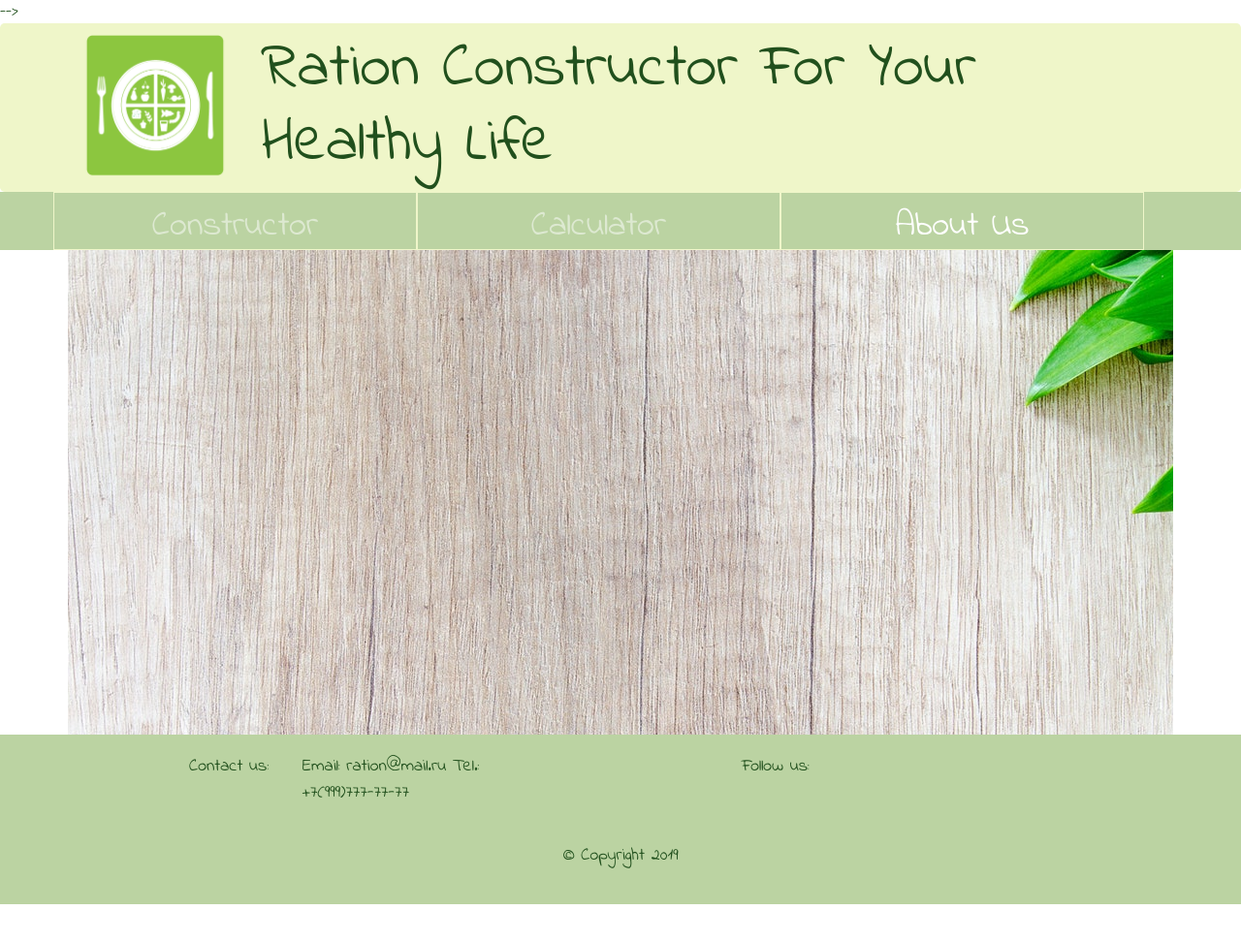
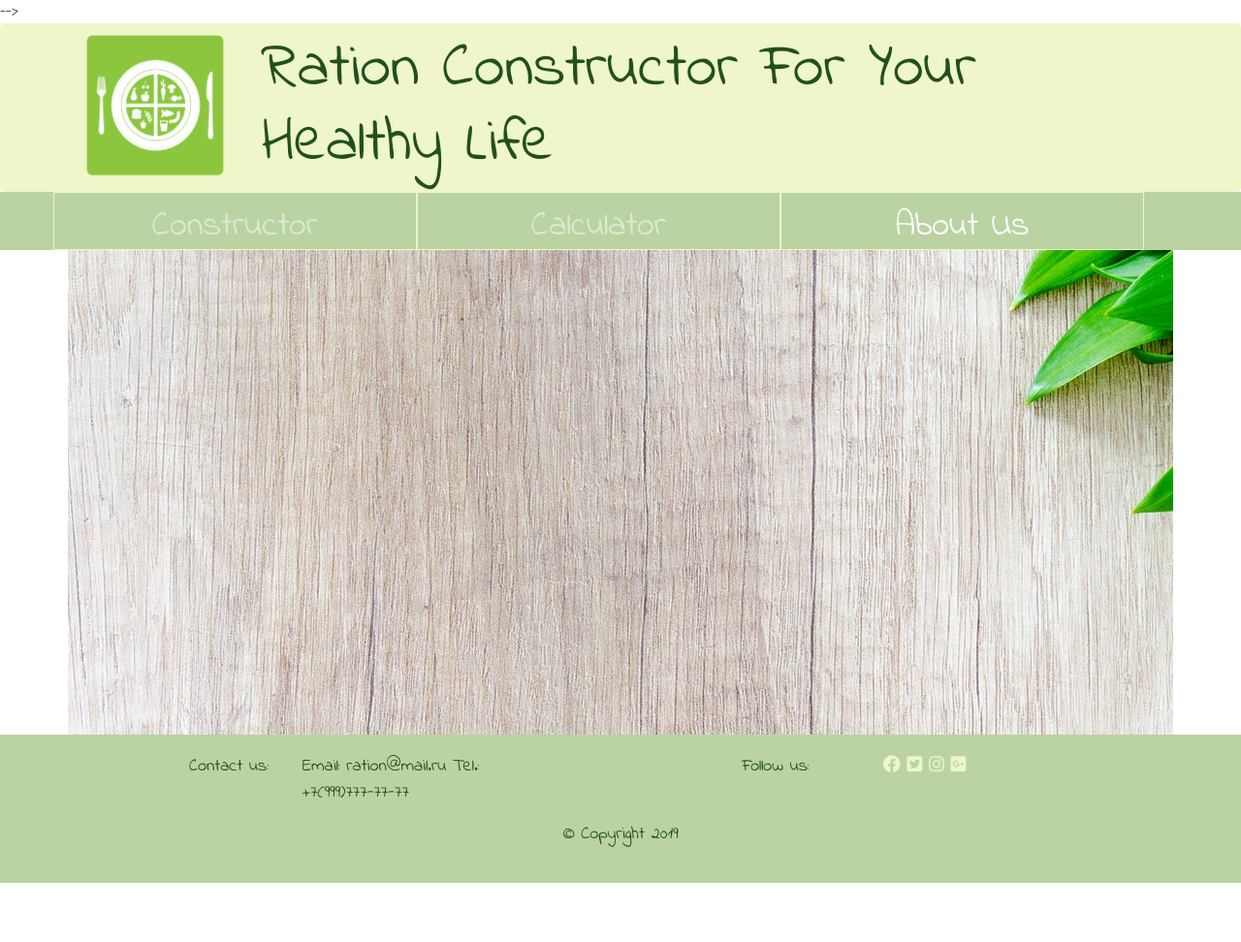
Before and after one commit to kozlovtseva/RationConstructor, a website: page about.html in a window 1280 px wide. Shown: the whole page at 97% size. Drawn offline with nearby package versions, Linux system fonts and the light colour scheme.

Commit message:
fix footer icons

```diff
--- a/about.html
+++ b/about.html
@@ -65,10 +65,14 @@
                         Follow us:
                     </div>
                     <div class="col-7">
-                        <a class="btn btn-social-icon btn-google" href="http://google.com/+"><i class="fa fa-google-plus"></i></a>
-                        <a class="btn btn-social-icon btn-facebook" href="http://www.facebook.com/profile.php?id="><i class="fa fa-facebook"></i></a>
+                        <!-- <a class="btn btn-social-icon btn-facebook" href="http://www.facebook.com/profile.php?id="><i class="fa fa-facebook"></i></a>
                         <a class="btn btn-social-icon btn-twitter" href="http://twitter.com/"><i class="fa fa-twitter"></i></a>
                         <a class="btn btn-social-icon btn-instagram" href="http://instagram.com/"><i class="fa fa-instagram"></i></a>
+                        <a class="btn btn-social-icon btn-google" href="http://google.com/+"><i class="fa fa-google-plus"></i></a> -->
+                        <a class="icon" href="http://www.facebook.com/profile.php?id="><i class="fab fa-facebook"></i></a>
+                        <a class="icon" href="http://twitter.com/"><i class="fab fa-twitter-square"></i></a>
+                        <a class="icon" href="http://instagram.com/"><i class="fab fa-instagram"></i></a>
+                        <a class="icon" href="http://google.com/+"><i class="fab fa-google-plus-square"></i></a>
                     </div>
                 </div>
             </div>
```
Also changed, not shown: calculator.html (+6 -2 lines).
